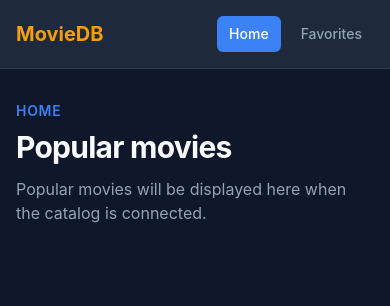
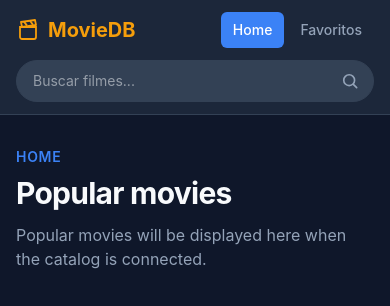
Before and after one commit to ecpieritz/tmbd-movies, a React (Vite) app: page / in a window 390 px wide. Shown: the top 306 px of the page. Built offline with nearby package versions, Linux system fonts and the light colour scheme.

Commit message:
feat(header): build the responsive header with global URL-driven search

```diff
--- /dev/null
+++ b/src/presentation/components/navigation/AppHeader.tsx
@@ -0,0 +1,142 @@
+import { useState, type FormEvent } from 'react';
+import {
+  Link,
+  NavLink,
+  useLocation,
+  useNavigate,
+  useSearchParams,
+  type NavLinkRenderProps,
+} from 'react-router';
+
+import { createMovieSearchPath } from '@/presentation/navigation/createMovieSearchPath';
+
+interface GlobalSearchFormProps {
+  initialQuery: string;
+}
+
+function getNavigationClassName({ isActive }: NavLinkRenderProps): string {
+  const baseClassName =
+    'rounded-control px-3 py-2 text-sm font-medium transition-colors focus-visible:outline-none focus-visible:ring-2 focus-visible:ring-brand';
+
+  return isActive
+    ? `${baseClassName} bg-brand text-white`
+    : `${baseClassName} text-content-muted hover:bg-card hover:text-content`;
+}
+
+function MovieIcon() {
+  return (
+    <svg aria-hidden="true" viewBox="0 0 24 24" className="size-6" fill="none">
+      <path
+        d="M4 9h16v10a2 2 0 0 1-2 2H6a2 2 0 0 1-2-2V9Z"
+        stroke="currentColor"
+        strokeWidth="1.8"
+      />
+      <path
+        d="m5 4 14-2 1 5-14 2-1-5Z"
+        stroke="currentColor"
+        strokeLinejoin="round"
+        strokeWidth="1.8"
+      />
+      <path d="m8 3.6 3 4M14 2.8l3 4" stroke="currentColor" strokeWidth="1.8" />
+    </svg>
+  );
+}
+
+function SearchIcon() {
+  return (
+    <svg aria-hidden="true" viewBox="0 0 24 24" className="size-5" fill="none">
+      <circle cx="11" cy="11" r="6.5" stroke="currentColor" strokeWidth="2" />
+      <path d="m16 16 4 4" stroke="currentColor" strokeLinecap="round" strokeWidth="2" />
+    </svg>
+  );
+}
+
+function GlobalSearchForm({ initialQuery }: GlobalSearchFormProps) {
+  const navigate = useNavigate();
+  const [query, setQuery] = useState(initialQuery);
+
+  function handleSubmit(event: FormEvent<HTMLFormElement>) {
+    event.preventDefault();
+
+    const searchPath = createMovieSearchPath(query);
+
+    if (!searchPath) {
+      setQuery('');
+      return;
+    }
+
+    void navigate(searchPath);
+  }
+
+  return (
+    <form role="search" onSubmit={handleSubmit} className="w-full">
+      <label htmlFor="global-movie-search" className="sr-only">
+        Buscar filmes
+      </label>
+
+      <div className="relative">
+        <input
+          id="global-movie-search"
+          name="q"
+          type="search"
+          value={query}
+          onChange={(event) => setQuery(event.target.value)}
+          placeholder="Buscar filmes..."
+          autoComplete="off"
+          enterKeyHint="search"
+          maxLength={100}
+          className="placeholder:text-content-subtle w-full rounded-full border border-divider bg-card py-2.5 pr-11 pl-4 text-sm text-content transition outline-none focus:border-brand focus:ring-2 focus:ring-brand/30"
+        />
+
+        <button
+          type="submit"
+          aria-label="Buscar"
+          className="absolute inset-y-0 right-1 flex w-10 items-center justify-center rounded-full text-content-muted transition-colors hover:text-content focus-visible:ring-2 focus-visible:ring-brand focus-visible:outline-none"
+        >
+          <SearchIcon />
+        </button>
+      </div>
+    </form>
+  );
+}
+
+export function AppHeader() {
+  const location = useLocation();
+  const [searchParameters] = useSearchParams();
+  const searchQuery =
+    location.pathname === '/search' ? (searchParameters.get('q')?.trim() ?? '') : '';
+
+  return (
+    <header className="sticky top-0 z-50 border-b border-divider bg-panel/95 backdrop-blur">
+      <div className="mx-auto grid w-full max-w-7xl grid-cols-[1fr_auto] items-center gap-x-3 gap-y-3 px-4 py-3 sm:px-6 md:grid-cols-[auto_minmax(16rem,32rem)_auto] md:gap-x-6 lg:px-8">
+        <Link
+          to="/"
+          aria-label="MovieDB - Início"
+          className="flex w-fit items-center gap-2 text-xl font-bold text-accent focus-visible:rounded-control focus-visible:ring-2 focus-visible:ring-brand focus-visible:outline-none"
+        >
+          <MovieIcon />
+          <span>MovieDB</span>
+        </Link>
+
+        <div className="col-span-2 row-start-2 md:col-span-1 md:col-start-2 md:row-start-1">
+          <GlobalSearchForm
+            key={`${location.pathname}:${searchQuery}`}
+            initialQuery={searchQuery}
+          />
+        </div>
+
+        <nav
+          aria-label="Navegação principal"
+          className="col-start-2 row-start-1 flex items-center gap-1 md:col-start-3"
+        >
+          <NavLink to="/" end className={getNavigationClassName}>
+            Home
+          </NavLink>
+          <NavLink to="/favorites" className={getNavigationClassName}>
+            Favoritos
+          </NavLink>
+        </nav>
+      </div>
+    </header>
+  );
+}
--- a/src/presentation/layouts/AppLayout.tsx
+++ b/src/presentation/layouts/AppLayout.tsx
@@ -1,32 +1,11 @@
-import { Link, NavLink, Outlet, type NavLinkRenderProps } from 'react-router';
+import { Outlet } from 'react-router';
 
-function getNavigationClassName({ isActive }: NavLinkRenderProps): string {
-  const baseClassName = 'rounded-control px-3 py-2 text-sm font-medium transition-colors';
-
-  return isActive
-    ? `${baseClassName} bg-brand text-white`
-    : `${baseClassName} text-content-muted hover:bg-card hover:text-content`;
-}
+import { AppHeader } from '@/presentation/components/navigation/AppHeader';
 
 export function AppLayout() {
   return (
     <div className="flex min-h-screen flex-col bg-page text-content">
-      <header className="border-b border-divider bg-panel">
-        <div className="mx-auto flex w-full max-w-7xl items-center justify-between px-4 py-4 sm:px-6 lg:px-8">
-          <Link to="/" className="text-xl font-bold text-accent" aria-label="MovieDB home">
-            MovieDB
-          </Link>
-
-          <nav aria-label="Primary navigation" className="flex items-center gap-2">
-            <NavLink to="/" end className={getNavigationClassName}>
-              Home
-            </NavLink>
-            <NavLink to="/favorites" className={getNavigationClassName}>
-              Favorites
-            </NavLink>
-          </nav>
-        </div>
-      </header>
+      <AppHeader />
 
       <main id="main-content" className="mx-auto w-full max-w-7xl flex-1 px-4 sm:px-6 lg:px-8">
         <Outlet />
--- /dev/null
+++ b/src/presentation/navigation/createMovieSearchPath.ts
@@ -0,0 +1,11 @@
+import { createSearchParams } from 'react-router';
+
+export function createMovieSearchPath(value: string): string | null {
+  const query = value.trim();
+
+  if (!query) {
+    return null;
+  }
+
+  return `/search?${createSearchParams({ q: query }).toString()}`;
+}
```
